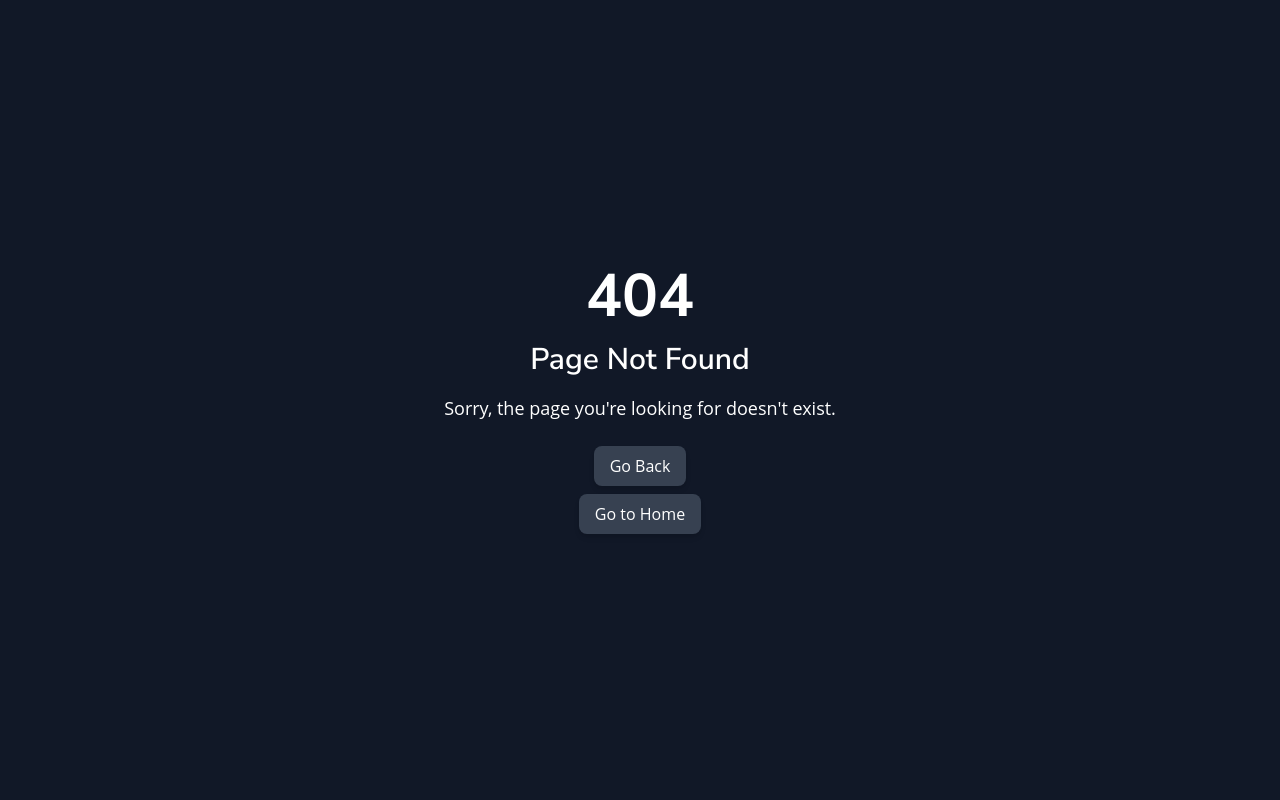
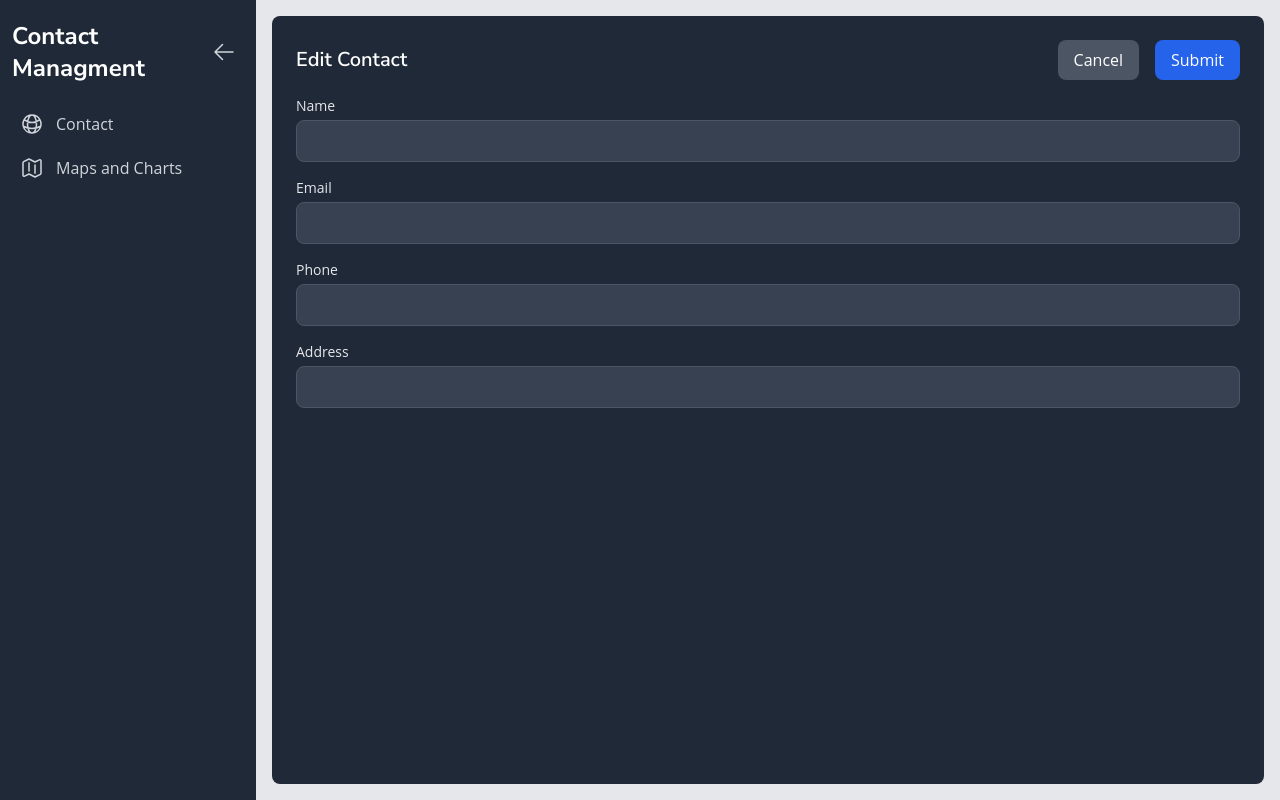
Before and after one commit to mohdbilal3386/contacts-management, a React (Create React App) app: page /edit-contact/1 in a window 1280 px wide. Before the commit this address had no page. Built offline with nearby package versions, Linux system fonts and the light colour scheme; the HTML template or start-up script is replaced by a standard one.

Commit message:
finished the crud opration

```diff
--- a/src/components/UI/Sidebar.tsx
+++ b/src/components/UI/Sidebar.tsx
@@ -27,13 +27,13 @@ const Sidebar: React.FC = () => {
               isOpen ? "justify-between" : "justify-center"
             } px-3`}
           >
-            <h1
+            <h3
               className={`text-2xl font-bold transition-opacity ${
                 isOpen ? "opacity-100" : " lg:hidden"
               }`}
             >
               Contact Managment
-            </h1>
+            </h3>
             <div
               className={` text-gray-300 p-2 hover:bg-gray-700 rounded-md cursor-pointer
               `}
--- a/src/components/UI/Table.tsx
+++ b/src/components/UI/Table.tsx
@@ -1,20 +1,24 @@
 import { EyeIcon, PencilIcon, TrashIcon } from "@heroicons/react/24/outline";
 import React from "react";
-import { Link } from "react-router-dom";
-import { useAppSelector } from "../../hooks/reduxHook";
+import { NavLink } from "react-router-dom";
+import { useAppDispatch, useAppSelector } from "../../hooks/reduxHook";
+import { deleteContact } from "../../store/reducers/contactSlice";
 
 const Table: React.FC = () => {
+  const dispatch = useAppDispatch();
   const { contacts } = useAppSelector((state) => state.contacts);
 
   return (
-    <div className="overflow-auto h-full flex items-center justify-center">
+    <div className="overflow-auto h-full">
       {contacts.length === 0 ? (
-        <div className="text-center">
+        <div className="flex items-center justify-center h-full">
           <h3 className="text-xl font-semibold mb-4">
-            No Contact Found. Please add contact from the Create Contact Button.
+            No Contact Found. Please add a contact using the Create Contact
+            Button.
           </h3>
         </div>
       ) : (
+        <div className="overflow-x-auto">
           <table className="table-auto min-w-full divide-y divide-gray-700">
             <thead className="bg-gray-700">
               <tr>
@@ -51,17 +55,22 @@ const Table: React.FC = () => {
                     {contact.address}
                   </td>
                   <td className="px-6 py-4 flex items-center whitespace-nowrap text-sm">
-                  <Link
+                    <NavLink
                       to={`/view-contact/${contact.id}`}
                       className="text-green-500 hover:text-green-700"
                     >
                       <EyeIcon className="h-5 w-5" />
-                  </Link>
-                  <button className="text-blue-500 hover:text-blue-700 ml-2">
+                    </NavLink>
+                    <NavLink
+                      to={`/edit-contact/${contact.id}`}
+                      className="text-blue-500 hover:text-blue-700 ml-2"
+                    >
                       <PencilIcon className="h-5 w-5" />
-                  </button>
+                    </NavLink>
                     <button
-                    // onClick={() => handleDelete(contact.id)}
+                      onClick={() =>
+                        contact.id && dispatch(deleteContact(+contact.id))
+                      }
                       className="text-red-500 hover:text-red-700 ml-2"
                     >
                       <TrashIcon className="h-5 w-5" />
@@ -71,6 +80,7 @@ const Table: React.FC = () => {
               ))}
             </tbody>
           </table>
+        </div>
       )}
     </div>
   );
--- a/src/pages/CreateContactPage.tsx
+++ b/src/pages/ContactFormPage.tsx
@@ -1,71 +1,99 @@
-import React from "react";
+import React, { useEffect } from "react";
 import { useForm } from "react-hook-form";
 import { yupResolver } from "@hookform/resolvers/yup";
 import * as yup from "yup";
 import { ExclamationCircleIcon } from "@heroicons/react/24/outline";
-import { useNavigate } from "react-router-dom";
-import { useAppDispatch } from "../hooks/reduxHook";
-import { Contact } from "../types/contactTypes";
-import { addContact } from "../store/reducers/contactSlice";
+import { useNavigate, useParams } from "react-router-dom";
+import { useAppDispatch, useAppSelector } from "../hooks/reduxHook";
+import {
+  addContact,
+  updateContact,
+  viewContact,
+} from "../store/reducers/contactSlice";
 
-// Validation Schema
 const schema = yup.object().shape({
   name: yup.string().required("Name is required"),
   email: yup
     .string()
     .email("Invalid email address")
     .required("Email is required"),
-  phone: yup
-    .string()
-    .matches(/^\+?[1-9]\d{1,14}$/, "Invalid phone number")
-    .required("Phone number is required"),
+  phone: yup.string().required("Phone number is required"),
   address: yup.string().required("Address is required"),
 });
 
-const CreateContactPage: React.FC = () => {
+const ContactFormPage: React.FC = () => {
+  const { id } = useParams<{ id: string }>();
+  const contactId = id ? parseInt(id) : -1;
   const dispatch = useAppDispatch();
   const navigate = useNavigate();
+
+  const { selectedContact } = useAppSelector((state) => state.contacts);
+
   const {
     register,
     handleSubmit,
+    setValue,
+    reset,
     formState: { errors },
   } = useForm({
     resolver: yupResolver(schema),
   });
 
-  const onSubmit = (data: Contact) => {
-    const newContact = {
-      id: Date.now(),
+  useEffect(() => {
+    if (selectedContact) {
+      setValue("name", selectedContact.name);
+      setValue("email", selectedContact.email);
+      setValue("phone", selectedContact.phone);
+      setValue("address", selectedContact.address);
+    }
+  }, [selectedContact, setValue]);
+
+  const onSubmit = (data: any) => {
+    if (contactId === -1) {
+      const newCotact = {
+        id: new Date().getTime(),
         ...data,
       };
-    dispatch(addContact(newContact));
-    navigate("/");
+      dispatch(addContact(newCotact));
+    } else {
+      dispatch(updateContact({ ...data, id: contactId }));
+    }
+
+    reset();
+    dispatch(viewContact(null));
+    navigate(-1);
   };
 
   return (
-    <div className="text-white bg-gray-800 p-6 h-full rounded-lg">
-      <form
-        onSubmit={handleSubmit(onSubmit)}
-        className="space-y-4 flex flex-col"
-      >
+    <div className="text-white bg-gray-800 p-6 h-full rounded-lg flex flex-col">
       <div className="flex items-center justify-between mb-4">
-          <h3 className="text-xl font-semibold">Create Contact</h3>
-          <div className="flex space-x-2">
+        <h3 className="text-xl font-semibold">
+          {contactId === -1 ? "Create Contact" : "Edit Contact"}
+        </h3>
+        <div className="flex space-x-4">
           <button
-              type="button"
-              onClick={() => navigate(-1)}
-              className="flex items-center bg-gray-600 text-white px-4 py-2 rounded-lg hover:bg-gray-700 transition duration-300"
+            onClick={() => {
+              reset();
+              dispatch(viewContact(null));
+              navigate("/");
+            }}
+            className="bg-gray-600 text-white px-4 py-2 rounded-lg hover:bg-gray-700 transition duration-300"
           >
             Cancel
           </button>
           <button
-              type="submit"
-              className="flex items-center bg-blue-600 text-white px-4 py-2 rounded-lg hover:bg-blue-700 transition duration-300"
+            form="contactForm"
+            className="bg-blue-600 text-white px-4 py-2 rounded-lg hover:bg-blue-700 transition duration-300"
           >
             Submit
           </button>
         </div>
       </div>
+      <form
+        id="contactForm"
+        onSubmit={handleSubmit(onSubmit)}
+        className="space-y-4"
+      >
         <div>
           <label
             htmlFor="name"
@@ -148,4 +176,4 @@ const CreateContactPage: React.FC = () => {
   );
 };
 
-export default CreateContactPage;
+export default ContactFormPage;
--- a/src/router.tsx
+++ b/src/router.tsx
@@ -2,7 +2,7 @@ import { createBrowserRouter } from "react-router-dom";
 import AppLayout from "./components/layout/AppLayout";
 import ContactPage from "./pages/ContactPage";
 import MapsAndCharts from "./pages/MapsAndCharts";
-import CreateContactPage from "./pages/CreateContactPage";
+import ContactFormPage from "./pages/ContactFormPage";
 import ViewContactPage from "./pages/ViewContactPage";
 import store from "./store/store";
 import { viewContact } from "./store/reducers/contactSlice";
@@ -20,7 +20,16 @@ const router = createBrowserRouter([
       },
       {
         path: "create-contact",
-        element: <CreateContactPage />,
+        element: <ContactFormPage />,
+      },
+      {
+        path: "edit-contact/:id",
+        element: <ContactFormPage />,
+        loader: async ({ params }) => {
+          const dispatch = store.dispatch;
+          params.id && dispatch(viewContact(+params.id));
+          return null;
+        },
       },
       {
         path: "view-contact/:id",
--- a/src/store/reducers/contactSlice.ts
+++ b/src/store/reducers/contactSlice.ts
@@ -26,7 +26,7 @@ export const contactSlice = createSlice({
         (contact) => contact.id !== action.payload
       );
     },
-    viewContact: (state, action: PayloadAction<number>) => {
+    viewContact: (state, action: PayloadAction<number | null>) => {
       state.selectedContact =
         state.contacts.find((contact) => contact.id === action.payload) || null;
     },
```
Lines whose indentation alone changed are shown as unchanged.
